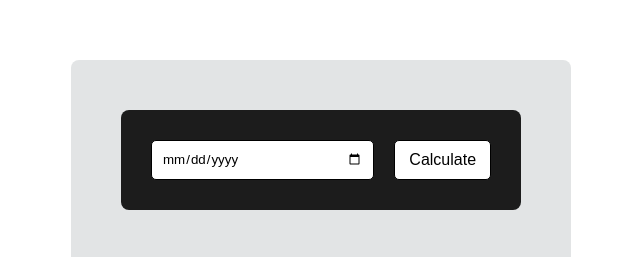
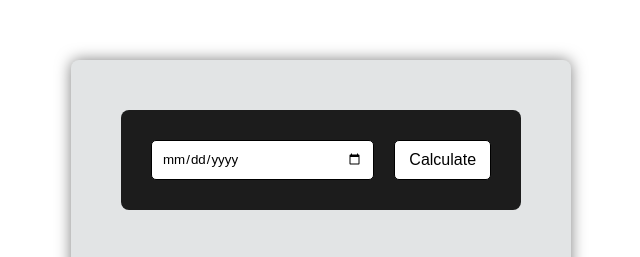
Before and after one commit to aitezazdev/classTask-05, a plain HTML site: page index.html in a window 1280 px wide. Shown: the part 135-392 px from the top of the page, without its empty margins (319-959 px from the left). Drawn offline with Linux system fonts and the light colour scheme.

Commit message:
box shadow add to main section and comment in js

```diff
--- a/app.js
+++ b/app.js
@@ -12,7 +12,7 @@ btn.addEventListener("click", function () {
   var months = currentDate.getMonth() - birthDate.getMonth();
   var days = currentDate.getDate() - birthDate.getDate();
 
-  // for negative months or daysc
+  // for negative months or days
   if (days < 0) {
     months--;
     days += 30;
--- a/style.css
+++ b/style.css
@@ -21,6 +21,7 @@ main {
     justify-content: center;
     align-items: center;
     flex-direction: column;
+    box-shadow: 0 0 15px rgba(0, 0, 0, 0.5);
 }
 
 #input-date{
```
